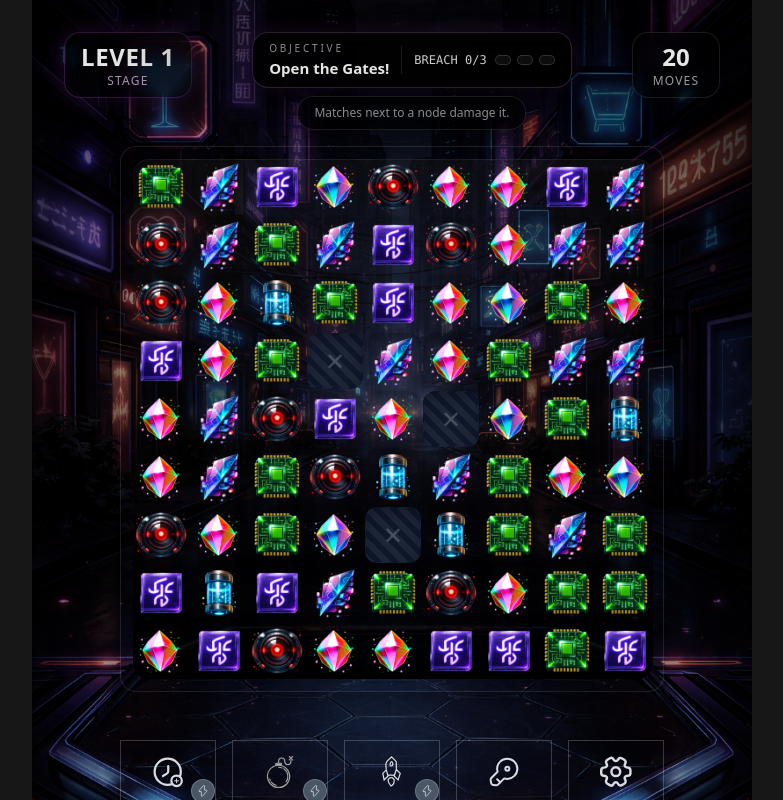
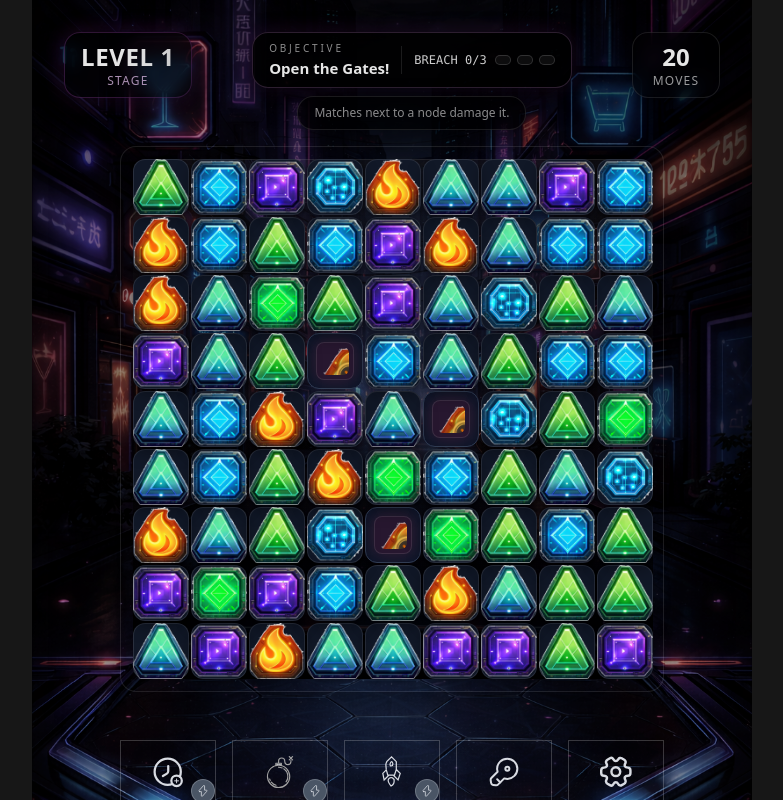
Before and after one commit to jan-ninh/match3-frontend, a React (Vite) app: page /game-map/play-game in a window 1280 px wide. Shown: the top 800 px of the page, without its empty margins (248-1031 px from the left). Built offline with nearby package versions, Linux system fonts and the light colour scheme; no server answers.

Commit message:
Add sprite-sheet system

```diff
--- /dev/null
+++ b/src/assets/tiles/00-default/atlas.json
@@ -0,0 +1,235 @@
+{
+  "frames": {
+    "tile_blue_diamond.png": {
+      "frame": {
+        "x": 0,
+        "y": 0,
+        "w": 256,
+        "h": 256
+      },
+      "rotated": false,
+      "trimmed": false,
+      "spriteSourceSize": {
+        "x": 0,
+        "y": 0,
+        "w": 256,
+        "h": 256
+      },
+      "sourceSize": {
+        "w": 256,
+        "h": 256
+      }
+    },
+    "tile_green_triangle.png": {
+      "frame": {
+        "x": 256,
+        "y": 0,
+        "w": 256,
+        "h": 256
+      },
+      "rotated": false,
+      "trimmed": false,
+      "spriteSourceSize": {
+        "x": 0,
+        "y": 0,
+        "w": 256,
+        "h": 256
+      },
+      "sourceSize": {
+        "w": 256,
+        "h": 256
+      }
+    },
+    "tile_purple_square.png": {
+      "frame": {
+        "x": 512,
+        "y": 0,
+        "w": 256,
+        "h": 256
+      },
+      "rotated": false,
+      "trimmed": false,
+      "spriteSourceSize": {
+        "x": 0,
+        "y": 0,
+        "w": 256,
+        "h": 256
+      },
+      "sourceSize": {
+        "w": 256,
+        "h": 256
+      }
+    },
+    "tile_orange_flame.png": {
+      "frame": {
+        "x": 768,
+        "y": 0,
+        "w": 256,
+        "h": 256
+      },
+      "rotated": false,
+      "trimmed": false,
+      "spriteSourceSize": {
+        "x": 0,
+        "y": 0,
+        "w": 256,
+        "h": 256
+      },
+      "sourceSize": {
+        "w": 256,
+        "h": 256
+      }
+    },
+    "tile_cyan_circuit.png": {
+      "frame": {
+        "x": 0,
+        "y": 256,
+        "w": 256,
+        "h": 256
+      },
+      "rotated": false,
+      "trimmed": false,
+      "spriteSourceSize": {
+        "x": 0,
+        "y": 0,
+        "w": 256,
+        "h": 256
+      },
+      "sourceSize": {
+        "w": 256,
+        "h": 256
+      }
+    },
+    "tile_pink_holo.png": {
+      "frame": {
+        "x": 256,
+        "y": 256,
+        "w": 256,
+        "h": 256
+      },
+      "rotated": false,
+      "trimmed": false,
+      "spriteSourceSize": {
+        "x": 0,
+        "y": 0,
+        "w": 256,
+        "h": 256
+      },
+      "sourceSize": {
+        "w": 256,
+        "h": 256
+      }
+    },
+    "tile_yellow_prism.png": {
+      "frame": {
+        "x": 512,
+        "y": 256,
+        "w": 256,
+        "h": 256
+      },
+      "rotated": false,
+      "trimmed": false,
+      "spriteSourceSize": {
+        "x": 0,
+        "y": 0,
+        "w": 256,
+        "h": 256
+      },
+      "sourceSize": {
+        "w": 256,
+        "h": 256
+      }
+    },
+    "special_line.png": {
+      "frame": {
+        "x": 768,
+        "y": 256,
+        "w": 256,
+        "h": 256
+      },
+      "rotated": false,
+      "trimmed": false,
+      "spriteSourceSize": {
+        "x": 0,
+        "y": 0,
+        "w": 256,
+        "h": 256
+      },
+      "sourceSize": {
+        "w": 256,
+        "h": 256
+      }
+    },
+    "special_bomb.png": {
+      "frame": {
+        "x": 0,
+        "y": 512,
+        "w": 256,
+        "h": 256
+      },
+      "rotated": false,
+      "trimmed": false,
+      "spriteSourceSize": {
+        "x": 0,
+        "y": 0,
+        "w": 256,
+        "h": 256
+      },
+      "sourceSize": {
+        "w": 256,
+        "h": 256
+      }
+    },
+    "neon_gate_closed.png": {
+      "frame": {
+        "x": 256,
+        "y": 512,
+        "w": 256,
+        "h": 256
+      },
+      "rotated": false,
+      "trimmed": false,
+      "spriteSourceSize": {
+        "x": 0,
+        "y": 0,
+        "w": 256,
+        "h": 256
+      },
+      "sourceSize": {
+        "w": 256,
+        "h": 256
+      }
+    },
+    "neon_gate_open.png": {
+      "frame": {
+        "x": 512,
+        "y": 512,
+        "w": 256,
+        "h": 256
+      },
+      "rotated": false,
+      "trimmed": false,
+      "spriteSourceSize": {
+        "x": 0,
+        "y": 0,
+        "w": 256,
+        "h": 256
+      },
+      "sourceSize": {
+        "w": 256,
+        "h": 256
+      }
+    }
+  },
+  "meta": {
+    "app": "NovaTilePacker",
+    "version": "1.0",
+    "image": "atlas.png",
+    "format": "RGBA8888",
+    "size": {
+      "w": 1024,
+      "h": 768
+    },
+    "scale": "1"
+  }
+}
--- /dev/null
+++ b/src/assets/tiles/00-default/tileset.json
@@ -0,0 +1,19 @@
+{
+  "id": "00-default",
+  "version": 1,
+  "pieces": {
+    "red": "tile_orange_flame.png",
+    "blue": "tile_blue_diamond.png",
+    "green": "tile_green_triangle.png",
+    "purple": "tile_purple_square.png",
+    "orange": "tile_orange_flame.png",
+    "cyan": "tile_cyan_circuit.png",
+    "pink": "tile_pink_holo.png",
+    "yellow": "tile_yellow_prism.png"
+  },
+  "specials": {
+    "gateClosed": "neon_gate_closed.png",
+    "gateOpen": "neon_gate_open.png",
+    "firewall": "special_bomb.png"
+  }
+}
--- a/src/features/grid/ui/GridCellsLayer.tsx
+++ b/src/features/grid/ui/GridCellsLayer.tsx
@@ -1,7 +1,8 @@
 import type { Cell } from '@/gamelogic';
 import { xyOf } from '@/gamelogic';
 import { GAP, TILE_SIZE } from '../lib/constants';
-import { getGateSprite } from './tiles';
+import type { TileSprite } from './tiles';
+import { getGateSprite, getFirewallSprite } from './tiles';
 
 type Props = {
   width: number;
@@ -11,10 +12,22 @@ type Props = {
   showDebugLabels?: boolean;
 };
 
+function spriteToStyle(sprite: TileSprite): React.CSSProperties {
+  const scaleX = TILE_SIZE / sprite.w;
+  const scaleY = TILE_SIZE / sprite.h;
+
+  return {
+    backgroundImage: 'url(' + sprite.sheet + ')',
+    backgroundRepeat: 'no-repeat',
+    backgroundSize: `${sprite.sheetW * scaleX}px ${sprite.sheetH * scaleY}px`,
+    backgroundPosition: `${-sprite.x * scaleX}px ${-sprite.y * scaleY}px`,
+  };
+}
+
 export default function GridCellsLayer({ width, height, cells, onCellPointerDown, showDebugLabels = false }: Props) {
   return (
     <div
-      className="grid relative z-10"
+      className="grid"
       style={{
         gap: `${GAP}px`,
         gridTemplateColumns: `repeat(${width}, ${TILE_SIZE}px)`,
@@ -23,8 +36,10 @@ export default function GridCellsLayer({ width, height, cells, onCellPointerDown
     >
       {cells.map((cell, index) => {
         const isGate = cell.obstacle === 'gate';
+        const isFirewall = cell.obstacle === 'firewall';
+
         const blockedOverlayStyle: React.CSSProperties | undefined =
-          cell.blocked && !isGate
+          cell.blocked && !isGate && !isFirewall
             ? {
                 backgroundImage:
                   'repeating-linear-gradient(45deg, rgba(255,255,255,0.06), rgba(255,255,255,0.06) 6px, rgba(255,255,255,0.0) 6px, rgba(255,255,255,0.0) 12px)',
@@ -32,20 +47,18 @@ export default function GridCellsLayer({ width, height, cells, onCellPointerDown
             : undefined;
 
         const gateSprite = isGate ? getGateSprite(!!cell.gateOpen) : null;
+        const firewallSprite = isFirewall ? getFirewallSprite() : null;
 
-        const gateSpriteStyle: React.CSSProperties | undefined = gateSprite
-          ? {
-              backgroundImage: 'url(' + gateSprite.sheet + ')',
-              backgroundRepeat: 'no-repeat',
-              backgroundSize: '100% 100%',
-              backgroundPosition: '0% 0%',
-            }
-          : undefined;
+        const gateSpriteStyle: React.CSSProperties | undefined = gateSprite ? spriteToStyle(gateSprite) : undefined;
+        const firewallSpriteStyle: React.CSSProperties | undefined = firewallSprite ? spriteToStyle(firewallSprite) : undefined;
+
         const base = [
-          'relative rounded-xl border border-white/0',
+          'relative rounded-xl border',
           'focus:outline-none',
-          'transition-colors duration-150',
-          isGate ? 'bg-[rgba(255,255,255,0.015)] border-white/10' : cell.blocked ? 'bg-slate-900 border-slate-700' : 'bg-[rgba(0,0,0,0.22)]',
+          'transition-transform duration-150',
+          cell.blocked ? 'border-slate-700 bg-slate-900' : 'border-white/10 bg-[#111827]',
+          cell.blocked ? '' : 'shadow-sm',
+          'hover:scale-[1.02]',
         ].join(' ');
 
         const { x, y } = xyOf(index, width);
@@ -73,10 +86,21 @@ export default function GridCellsLayer({ width, height, cells, onCellPointerDown
               <div
                 className={[
                   'absolute inset-2 rounded-lg border border-white/10',
-                  cell.gateOpen ? 'bg-emerald-500/10 shadow-[0_0_18px_rgba(16,185,129,0.18)]' : 'bg-fuchsia-500/10 shadow-[0_0_18px_rgba(217,70,239,0.18)]',
+                  cell.gateOpen
+                    ? 'bg-emerald-500/10 shadow-[0_0_18px_rgba(16,185,129,0.18)]'
+                    : 'bg-fuchsia-500/10 shadow-[0_0_18px_rgba(217,70,239,0.18)]',
                 ].join(' ')}
               >
                 <div className="absolute inset-1 rounded-md opacity-90" style={gateSpriteStyle} />
+              </div>
+            ) : isFirewall ? (
+              <div className="absolute inset-2 rounded-lg border border-white/10 bg-rose-500/10 shadow-[0_0_18px_rgba(244,63,94,0.18)]">
+                <div className="absolute inset-1 rounded-md opacity-90" style={firewallSpriteStyle} />
+                {showDebugLabels ? (
+                  <div className="absolute bottom-1 right-1 text-[10px] leading-none text-white/80 drop-shadow font-mono">
+                    {cell.hp ?? ''}
+                  </div>
+                ) : null}
               </div>
             ) : cell.blocked ? (
               <div className="absolute inset-0 flex items-center justify-center text-white/20 text-2xl">✕</div>
--- a/src/features/grid/ui/Tile.tsx
+++ b/src/features/grid/ui/Tile.tsx
@@ -1,6 +1,7 @@
 import type { CSSProperties } from 'react';
 
 import type { PieceType } from '@/gamelogic';
+import { TILE_SIZE } from '../lib/constants';
 import { getTileSprite } from './tiles';
 
 type Props = {
@@ -43,12 +44,14 @@ export default function Tile({ type, selected, dragging, preview, locked, shakin
     );
   }
 
+  const scaleX = TILE_SIZE / sprite.w;
+  const scaleY = TILE_SIZE / sprite.h;
+
   const spriteStyle: CSSProperties = {
-    filter: type === 'yellow' ? 'hue-rotate(90deg) saturate(1.35) brightness(1.05)' : undefined,
     backgroundImage: `url(${sprite.sheet})`,
     backgroundRepeat: 'no-repeat',
-    backgroundSize: `${sprite.cols * 100}% ${sprite.rows * 100}%`,
-    backgroundPosition: `${sprite.cols <= 1 ? 0 : (sprite.col * 100) / (sprite.cols - 1)}% ${sprite.rows <= 1 ? 0 : (sprite.row * 100) / (sprite.rows - 1)}%`,
+    backgroundSize: `${sprite.sheetW * scaleX}px ${sprite.sheetH * scaleY}px`,
+    backgroundPosition: `${-sprite.x * scaleX}px ${-sprite.y * scaleY}px`,
   };
 
   return (
--- a/src/features/grid/ui/tiles.ts
+++ b/src/features/grid/ui/tiles.ts
@@ -1,55 +1,205 @@
 import type { PieceType } from '@/gamelogic';
-
-import canisterBlueUrl from '@/assets/tiles/art-01/canister_blue.png';
-import chipGreenUrl from '@/assets/tiles/art-01/chip_green.png';
-import coreRedUrl from '@/assets/tiles/art-01/core_red.png';
-import crystalPrismUrl from '@/assets/tiles/art-01/crystal_prism.png';
-import runePurpleUrl from '@/assets/tiles/art-01/rune_purple.png';
-import shardBlueUrl from '@/assets/tiles/art-01/shard_blue.png';
-import signExitUrl from '@/assets/tiles/art-01/sign_exit.png';
-import core_red from '@/assets/tiles/art-01/core_red.png';
 
 export type TileSprite = {
   sheet: string;
-  col: number;
-  row: number;
-  cols: number;
-  rows: number;
+  x: number;
+  y: number;
+  w: number;
+  h: number;
+  sheetW: number;
+  sheetH: number;
 };
 
-const SPRITE_1X1 = { col: 0, row: 0, cols: 1, rows: 1 } as const;
-
-// UI-only reskin: keep PieceType as-is, map to new Art-01 PNGs.
-const TILE_URL_BY_TYPE: Record<PieceType, string> = {
-  red: core_red,
-  blue: shardBlueUrl,
-  green: chipGreenUrl,
-  purple: runePurpleUrl,
-  orange: coreRedUrl,
-  cyan: crystalPrismUrl,
-  pink: canisterBlueUrl,
-  yellow: crystalPrismUrl, // duplicate; yellow gets CSS filter in <Tile />
+type AtlasFrame = {
+  frame: { x: number; y: number; w: number; h: number };
+  rotated?: boolean;
+  trimmed?: boolean;
 };
 
-function urlToSprite(url: string): TileSprite {
-  return { sheet: url, ...SPRITE_1X1 };
+type AtlasJson = {
+  frames: Record<string, AtlasFrame>;
+  meta: { size: { w: number; h: number } };
+};
+
+type TilesetJson = {
+  id?: string;
+  version?: number;
+  pieces: Record<PieceType, string>;
+  specials: {
+    gateClosed: string;
+    gateOpen: string;
+    firewall: string;
+  };
+};
+
+type JsonModule<T> = { default: T };
+
+type LoadedTileset = {
+  id: string;
+  atlasUrl: string;
+  atlas: AtlasJson;
+  spec: TilesetJson;
+};
+
+const DEFAULT_TILESET_ID = '00-default';
+
+const PIECE_TYPES: PieceType[] = ['red', 'blue', 'green', 'purple', 'orange', 'cyan', 'pink', 'yellow'];
+const SPECIAL_KEYS = ['gateClosed', 'gateOpen', 'firewall'] as const;
+
+function tilesetIdFromPath(p: string): string {
+  const marker = '/src/assets/tiles/';
+  const i = p.indexOf(marker);
+  if (i < 0) return '';
+  const rest = p.slice(i + marker.length);
+  return rest.split('/')[0] ?? '';
+}
+
+function buildIndex(): Record<string, LoadedTileset> {
+  const atlasUrls = import.meta.glob('/src/assets/tiles/*/atlas.png', { eager: true, import: 'default' }) as Record<string, string>;
+  const atlasJsons = import.meta.glob('/src/assets/tiles/*/atlas.json', { eager: true }) as Record<string, JsonModule<AtlasJson>>;
+  const tilesetJsons = import.meta.glob('/src/assets/tiles/*/tileset.json', { eager: true }) as Record<string, JsonModule<TilesetJson>>;
+
+  const idx: Record<string, LoadedTileset> = {};
+
+  for (const [path, url] of Object.entries(atlasUrls)) {
+    const id = tilesetIdFromPath(path);
+    if (!id) continue;
+
+    const atlasPath = `/src/assets/tiles/${id}/atlas.json`;
+    const specPath = `/src/assets/tiles/${id}/tileset.json`;
+
+    const atlasMod = atlasJsons[atlasPath];
+    const specMod = tilesetJsons[specPath];
+    if (!atlasMod?.default || !specMod?.default) continue;
+
+    idx[id] = { id, atlasUrl: url, atlas: atlasMod.default, spec: specMod.default };
+  }
+
+  return idx;
+}
+
+const INDEX = buildIndex();
+
+function getRequestedTilesetId(): string | null {
+  const raw = import.meta.env.VITE_TILESET as string | undefined;
+  const v = typeof raw === 'string' ? raw.trim() : '';
+  return v ? v : null;
+}
+
+function pickTileset(): LoadedTileset | null {
+  const requested = getRequestedTilesetId();
+  const isDev = import.meta.env.DEV;
+
+  if (requested && !INDEX[requested]) {
+    const known = Object.keys(INDEX).sort().join(', ');
+    const msg = `Unknown VITE_TILESET "${requested}". Known: ${known || '(none)'}`;
+    if (isDev) throw new Error(msg);
+    console.warn(msg);
+  }
+
+  const id = requested && INDEX[requested] ? requested : DEFAULT_TILESET_ID;
+  const ts = INDEX[id] ?? null;
+
+  if (!ts) {
+    const known = Object.keys(INDEX).sort().join(', ');
+    const msg = `Missing tileset "${id}". Known: ${known || '(none)'}`;
+    if (isDev) throw new Error(msg);
+    console.warn(msg);
+  }
+
+  return ts;
+}
+
+function failOrWarn(msg: string): void {
+  if (import.meta.env.DEV) throw new Error(msg);
+  console.warn(msg);
+}
+
+function validateAtlas(atlas: AtlasJson): void {
+  if (!atlas?.frames || !atlas?.meta?.size) {
+    failOrWarn('Invalid atlas.json: expected { frames, meta.size }.');
+    return;
+  }
+
+  for (const [k, v] of Object.entries(atlas.frames)) {
+    if (v.rotated || v.trimmed) {
+      failOrWarn(`Unsupported atlas frame "${k}": rotated/trimmed not supported (must be false).`);
+      return;
+    }
+  }
+}
+
+function validateTileset(ts: LoadedTileset): void {
+  validateAtlas(ts.atlas);
+
+  for (const t of PIECE_TYPES) {
+    const frameKey = ts.spec?.pieces?.[t];
+    if (!frameKey) failOrWarn(`tileset.json missing pieces.${t} in tileset "${ts.id}".`);
+    if (frameKey && !ts.atlas.frames[frameKey]) failOrWarn(`tileset "${ts.id}": frame "${frameKey}" not found in atlas (pieces.${t}).`);
+  }
+
+  for (const k of SPECIAL_KEYS) {
+    const frameKey = ts.spec?.specials?.[k];
+    if (!frameKey) failOrWarn(`tileset.json missing specials.${k} in tileset "${ts.id}".`);
+    if (frameKey && !ts.atlas.frames[frameKey]) failOrWarn(`tileset "${ts.id}": frame "${frameKey}" not found in atlas (specials.${k}).`);
+  }
+}
+
+const ACTIVE = pickTileset();
+if (ACTIVE) validateTileset(ACTIVE);
+
+export function getActiveTilesetId(): string | null {
+  return ACTIVE?.id ?? null;
+}
+
+function frameToSprite(frameKey: string): TileSprite | null {
+  if (!ACTIVE) return null;
+
+  const f = ACTIVE.atlas.frames?.[frameKey];
+  const size = ACTIVE.atlas.meta?.size;
+  if (!f || !size) return null;
+
+  return {
+    sheet: ACTIVE.atlasUrl,
+    x: f.frame.x,
+    y: f.frame.y,
+    w: f.frame.w,
+    h: f.frame.h,
+    sheetW: size.w,
+    sheetH: size.h,
+  };
 }
 
 export function getTileSprite(type: PieceType): TileSprite | null {
-  const url = TILE_URL_BY_TYPE[type];
-  return url ? urlToSprite(url) : null;
+  if (!ACTIVE) return null;
+
+  const frameKey = ACTIVE.spec?.pieces?.[type];
+  if (!frameKey) return null;
+
+  return frameToSprite(frameKey);
 }
 
-// sign_exit stands in for the "neon gate" objective.
 export function getGateSprite(open: boolean): TileSprite | null {
-  void open;
-  return urlToSprite(signExitUrl);
+  if (!ACTIVE) return null;
+
+  const frameKey = open ? ACTIVE.spec?.specials?.gateOpen : ACTIVE.spec?.specials?.gateClosed;
+  if (!frameKey) return null;
+
+  return frameToSprite(frameKey);
+}
+
+export function getFirewallSprite(): TileSprite | null {
+  if (!ACTIVE) return null;
+
+  const frameKey = ACTIVE.spec?.specials?.firewall;
+  if (!frameKey) return null;
+
+  return frameToSprite(frameKey);
 }
 
 export function preloadTiles(): void {
-  const urls = [...new Set([...Object.values(TILE_URL_BY_TYPE), signExitUrl])];
-  for (const url of urls) {
-    const img = new Image();
-    img.src = url;
-  }
+  if (!ACTIVE) return;
+
+  const img = new Image();
+  img.src = ACTIVE.atlasUrl;
 }
```
Also changed, not shown: src/assets/tiles/00-default/atlas.png (added), 1 other file (tests, documents, lock files or other folders).
